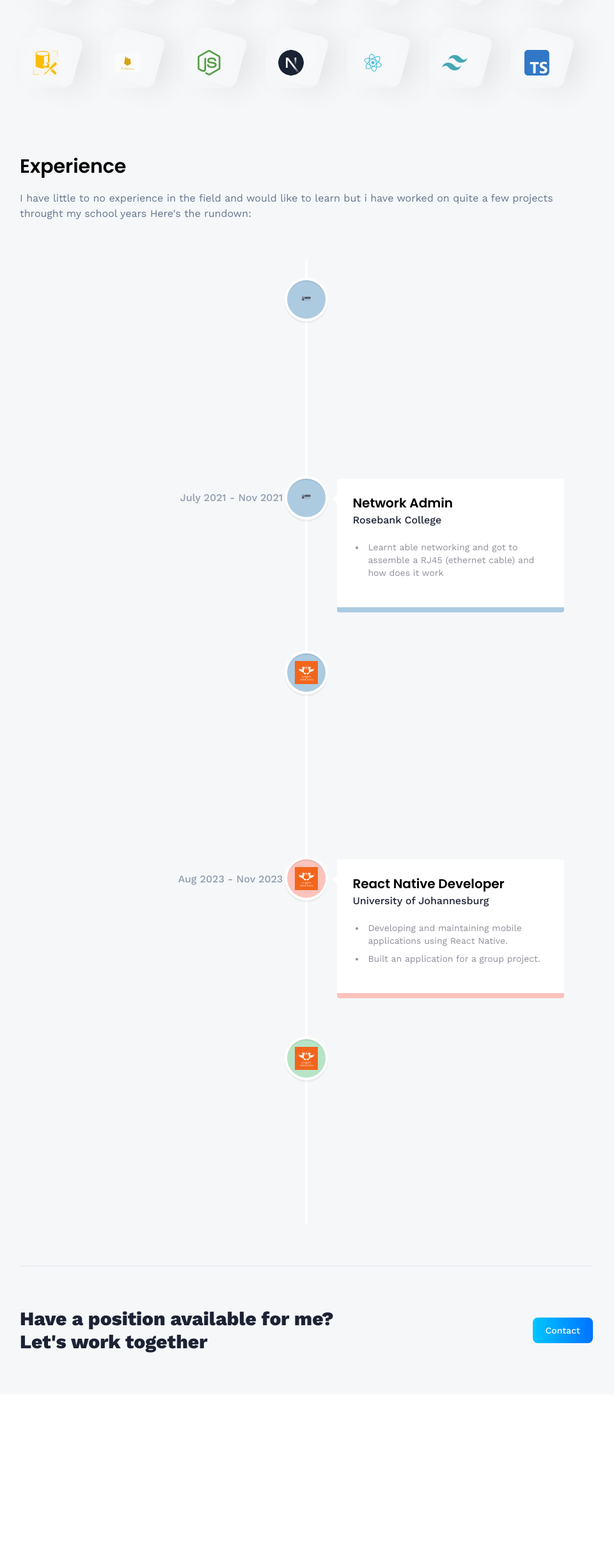
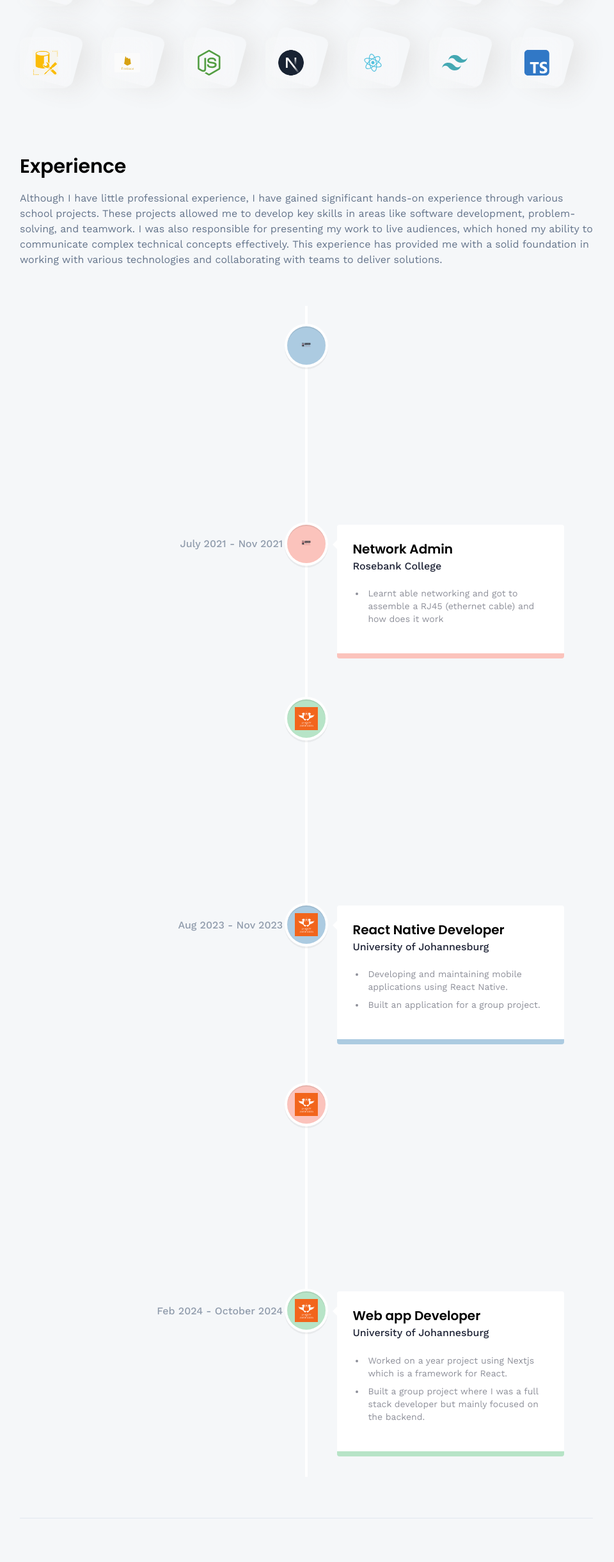
Before and after one commit to SiphesihleMazibuko/3D-Porfolio, a React (Vite) app: page /about in a window 1280 px wide. Shown: the part 614-3055 px from the top of the page at 64% size, without its empty margins (161-1121 px from the left). Before the commit the page ends 2793 px from the top, so only its background shows below. Built offline with nearby package versions, Linux system fonts and the light colour scheme.

Commit message:
Edited for email purposes

```diff
--- a/package.json
+++ b/package.json
@@ -10,10 +10,11 @@
     "preview": "vite preview"
   },
   "dependencies": {
-    "@emailjs/browser": "^4.3.3",
+    "@emailjs/browser": "^4.4.1",
     "@react-spring/three": "^9.7.3",
     "@react-three/drei": "^9.105.3",
     "@react-three/fiber": "^8.16.1",
+    "nodemailer": "^6.9.15",
     "react": "^18.2.0",
     "react-dom": "^18.2.0",
     "react-router-dom": "^6.22.3",
--- a/src/assets/icons/index.js
+++ b/src/assets/icons/index.js
@@ -32,6 +32,7 @@ import csharp from './csharp.svg'
 import python from './python.svg'
 import firebase from './firebase.svg'
 import sql from './sql.svg'
+import eaglesring from './eaglesring.svg'
 
 export {
     firebase,
@@ -67,5 +68,6 @@ export {
     arrow,
     contact,
     soundon,
-    soundoff
+    soundoff,
+    eaglesring
 }
--- a/src/constants/index.js
+++ b/src/constants/index.js
@@ -18,6 +18,7 @@ import {
     firebase,
     mongodb,
     nextjs,
+    eaglesring,
 } from "../assets/icons";
 
 export const skills = [
@@ -109,7 +110,7 @@ export const experiences = [
         title: "Network Admin",
         company_name: "Rosebank College",
         icon: rosebank,
-        iconBg: "#accbe1",
+        iconBg: "#fbc3bc",
         date: "July 2021 - Nov 2021 ",
         points: [
             "Learnt able networking and got to assemble a RJ45 (ethernet cable) and how does it work",
@@ -120,7 +121,7 @@ export const experiences = [
         title: "React.js Developer",
         company_name: "University of Johannesburg",
         icon: uj,
-        iconBg: "#accbe1",
+        iconBg: "#b7e4c7",
         date: "July 2023 - Aug 2023 ",
         points: [
             "Developing and maintaining web applications using React.js and other related technologies.",
@@ -131,7 +132,7 @@ export const experiences = [
         title: "React Native Developer",
         company_name: "University of Johannesburg",
         icon: uj,
-        iconBg: "#fbc3bc",
+        iconBg: "#accbe1",
         date: "Aug 2023 - Nov 2023",
         points: [
             "Developing and maintaining mobile applications using React Native.",
@@ -142,12 +143,24 @@ export const experiences = [
         title: "Web Developer",
         company_name: "University of Johannesburg",
         icon: uj,
-        iconBg: "#b7e4c7",
+        iconBg: "#fbc3bc",
         date: "Feb 2023 - May 2023",
         points: [
             "Developing and maintaining web applications using HTML, CSS and PHP.",
             "Built a group project where we implemented all the technologies I was responsible for the backend.",
         ],
+    },
+    {
+        title: "Web app Developer ",
+        company_name:"University of Johannesburg",
+        iconBg: "#b7e4c7",
+        icon:uj,
+        date: "Feb 2024 - October 2024",
+        points:[
+            "Worked on a year project using Nextjs which is a framework for React.",
+            "Built a group project where I was a full stack developer but mainly focused on the backend."
+        ]
+
     },
 
 ];
@@ -192,5 +205,11 @@ export const projects = [
         description: 'A mobile application we created for our semester project with my group to give people knowledge on how to keep our environment safe.',
         link: 'https://github.com/SiphesihleMazibuko/Eco-Tracker2.0',
     },
+    {
+        iconUrl: eaglesring,
+        theme: 'btn-back-red',
+        description: 'A platform for guide entrepreneurs on how to pitch their ideas, and also post their pitches for potential investors globally. By doing this investors will get the best pitch and will be able to invest in the project through the platform',
+        link: 'https://eagles-ring2-0.vercel.app/',
+    },
 
 ];
--- a/src/pages/About.jsx
+++ b/src/pages/About.jsx
@@ -43,7 +43,7 @@ const About = () => {
       <div className="py-16">
         <h3 className="subhead-text">Experience</h3>
         <div className="mt-5 flex flex-col gap-3 text-slate-500">
-          <p>I have little to no experience in the field and would like to learn but i have worked on quite a few projects throught my school years Here's the rundown: </p>
+          <p>Although I have little professional experience, I have gained significant hands-on experience through various school projects. These projects allowed me to develop key skills in areas like software development, problem-solving, and teamwork. I was also responsible for presenting my work to live audiences, which honed my ability to communicate complex technical concepts effectively. This experience has provided me with a solid foundation in working with various technologies and collaborating with teams to deliver solutions. </p>
           <div className="mt-12 flex">
             <VerticalTimeline>
               {experiences.map((experience) => (
```
Also changed, not shown: src/assets/icons/eaglesring.svg (added), 1 other file (tests, documents, lock files or other folders).
